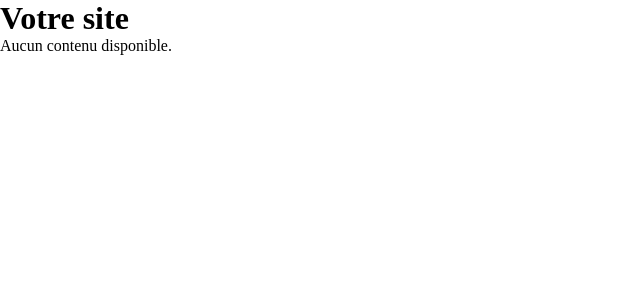
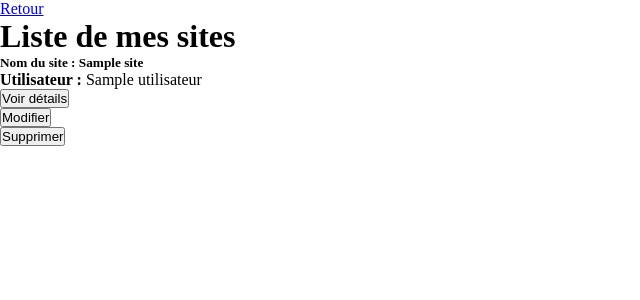
Before and after one commit to LProgrammation/CMS-CDA2025-4, a PHP site: page /monsite in a window 1280 px wide. Shown: the top 300 px of the page, without its empty margins (0-640 px from the left). Run offline with PHP 8.4, Linux system fonts and the light colour scheme; the visitor is signed in with stand-in values (Sample User, id 1); tables that the repository leaves empty or names only in its code hold one stand-in row (values such as "Sample post").

Commit message:
Debug des problèmes d'affichage des sites dans la page /monsite. Ajout de nouvelles fonction et suppression de fonctions inutiles.

```diff
--- a/src/controller/monsiteController.php
+++ b/src/controller/monsiteController.php
@@ -12,27 +12,16 @@ class monsiteController {
         require_once "../src/model/" . $routeMap[$uri]['name'] . "Model.php";
 
         $monsite_model = new monsiteModel();
+
+        if(isset($_POST['submit_delete'])) {
+            $monsite_model->deleteLeSite($_POST['site_id']);
+        }
+
         $error = null;
-        $mon_sites = [];
+        $mon_sites = $monsite_model->getMesSites($_SESSION['utilisateur']['role_utilisateur'], $_SESSION['utilisateur']['id_utilisateur']);
+        require_once "../src/view/" . $routeMap[$uri]['name'] . ".php";
 
-        if (isset($_SESSION['utilisateur']['id_utilisateur'])) {
-            $role_utilisateur = $_SESSION['utilisateur']['role_utilisateur'];
-            $id_utilisateur = $_SESSION['utilisateur']['id_utilisateur'];
 
-            if ($role_utilisateur == "admin") {
-                // Si admin, récupérer tous les sites
-                $mon_sites = $monsite_model->getAllSites();
-            } else {
-                $mon_sites = $monsite_model->getSitesByUtilisateur($id_utilisateur);
-            }
-
-            if (!$mon_sites) {
-                $error = "Aucun site trouvé.";
-            }
-        } else {
-            $error = "Utilisateur non connecté.";
-        }
-        require_once "../src/view/" . $routeMap[$uri]['name'] . ".php";
     }
 }
 
--- a/src/model/monsiteModel.php
+++ b/src/model/monsiteModel.php
@@ -1,52 +1,26 @@
 <?php
 
 class monsiteModel {
-    public function getSitesByUtilisateur($id_utilisateur) {
+    public function getMesSites($role_utilisateur, $id_utilisateur)
+    {
         $pdo = BDD::getInstance();
-
-        $query = $pdo->prepare("SELECT
-            s.id_site,
-            u.nom_utilisateur,
-            p.content_page AS content_page,
-            p.type_page AS type_page,
-            p.is_default_page AS default_page
-        FROM
-            sites AS s
-        JOIN
-            utilisateur AS u ON s.id_utilisateur = u.id_utilisateur
-        LEFT JOIN
-            page AS p ON s.id_site = p.id_site
-        WHERE
-            s.id_utilisateur = :id_utilisateur
-            AND (p.type_page IN ('header', 'footer') OR (p.type_page = 'main' AND p.is_default_page = 1))");
-
-        $query->bindParam(':id_utilisateur', $id_utilisateur, PDO::PARAM_INT);
-        $query->execute();
-
-        return $query->fetchAll(PDO::FETCH_ASSOC);
+        if ($role_utilisateur == 'admin') {
+            $requete = "SELECT id_site, nom_site, s.id_utilisateur, u.nom_utilisateur AS nom_utilisateur FROM sites AS s JOIN utilisateur AS u ON s.id_utilisateur = u.id_utilisateur;";
+        }
+        else {
+            $requete = 'SELECT id_site, nom_site, s.id_utilisateur, u.nom_utilisateur AS nom_utilisateur FROM sites AS s JOIN utilisateur AS u ON s.id_utilisateur = u.id_utilisateur WHERE u.id_utilisateur = :id_utilisateur;';
+        }
+        $pdoStatement = $pdo->prepare($requete);
+        if ($role_utilisateur != 'admin') {
+            $pdoStatement->bindParam(':id_utilisateur', $id_utilisateur);
+        }
+        $pdoStatement->execute();
+        $result = $pdoStatement->fetchAll(PDO::FETCH_ASSOC);
+        return $result;
     }
 
-    public function getAllSites() {
-        $pdo = BDD::getInstance();
+    public function deleteLeSite($site_id) {
 
-        $query = $pdo->prepare("SELECT
-            s.id_site,
-            u.nom_utilisateur,
-            p.content_page AS content_page,
-            p.type_page AS type_page,
-            p.is_default_page AS default_page
-        FROM
-            sites AS s
-        JOIN
-            utilisateur AS u ON s.id_utilisateur = u.id_utilisateur
-        LEFT JOIN
-            page AS p ON s.id_site = p.id_site
-        WHERE
-            (p.type_page IN ('header', 'footer') OR (p.type_page = 'main' AND p.is_default_page = 1))");
-
-        $query->execute();
-
-        return $query->fetchAll(PDO::FETCH_ASSOC);
     }
 }
 
--- a/src/view/monsite.php
+++ b/src/view/monsite.php
@@ -1,26 +1,35 @@
-<h1>Votre site</h1>
-<?php
-$header = '';
-$main = '';
-$footer = '';
-if (!empty($mon_sites)) {
-    foreach ($mon_sites as $mon_site) {
-        if (isset($mon_site['type_page'])) {
-            if ($mon_site['type_page'] === 'header') {
-                $header = $mon_site['content_page'];
-            }
-            if ($mon_site['type_page'] === 'main' && $mon_site['default_page'] == 1) {
-                $main = $mon_site['content_page'];
-            }
-            if ($mon_site['type_page'] === 'footer') {
-                $footer = $mon_site['content_page'];
-            }
-        }
-    }
-    echo $header;
-    echo $main;
-    echo $footer;
+<a href="/site">Retour</a>
 
-} else {
-    echo "Aucun contenu disponible.";
-} ?>
+<h1 class="mt-3 mb-5 text-center">Liste de mes sites</h1>
+<div class="container">
+    <div class="row">
+        <?php
+        foreach ($mon_sites as $mon_site): ?>
+            <div class="col-md-4 mb-4">
+                <div class="card">
+                    <div class="card-body">
+                        <h5 class="card-title">Nom du site : <?= $mon_site['nom_site']; ?></h5>
+                        <p class="card-text">
+                            <strong>Utilisateur : </strong><?= $mon_site['nom_utilisateur']; ?>
+                        </p>
+                        <form method="POST" action="/voirsite">
+                            <input type="hidden" name="site_id" value="<?= $mon_site['id_site'];
+                            ?>">
+                            <button type="submit" class="btn btn-primary">Voir détails</button>
+                        </form>
+                        <form method="POST" action="/page">
+                            <input type="hidden" name="site_id" value="<?= $mon_site['id_site'];
+                            ?>">
+                            <button type="submit" class="btn btn-primary" >Modifier</button>
+                        </form>
+                        <form method="POST" action="/monsite">
+                            <input type="hidden" name="site_id" value="<?= $mon_site['id_site'];
+                            ?>">
+                            <button type="submit" class="btn btn-primary" name="submit_delete">Supprimer</button>
+                        </form>
+                    </div>
+                </div>
+            </div>
+        <?php endforeach; ?>
+    </div>
+</div>
--- a/src/view/site.php
+++ b/src/view/site.php
@@ -1,6 +1,3 @@
-
-
-
 <!-- Rappel : si le user est connecté, lui afficher ses sites dans une rubriques "mes sites", où il pourra supprimer, modifier et ajouter des pages/sites -->
 
 <a href="/monsite">Mon site</a>
```
Also changed, not shown: src/model/siteModel.php (+7 -14 lines).
